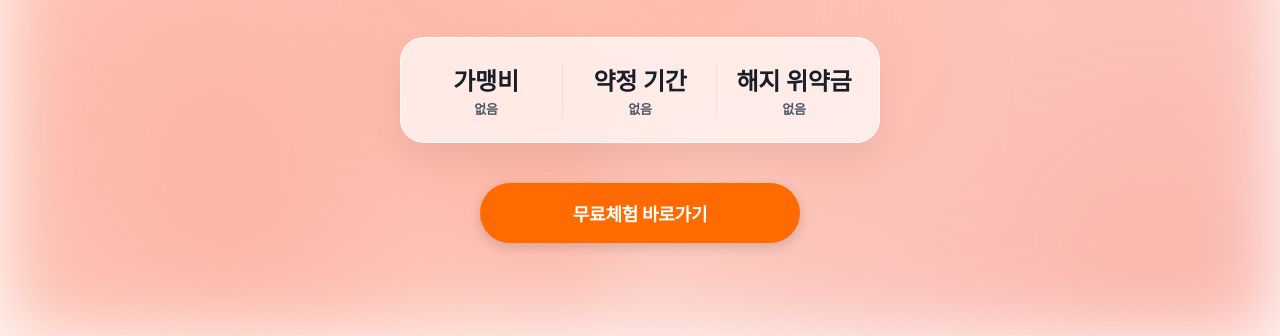
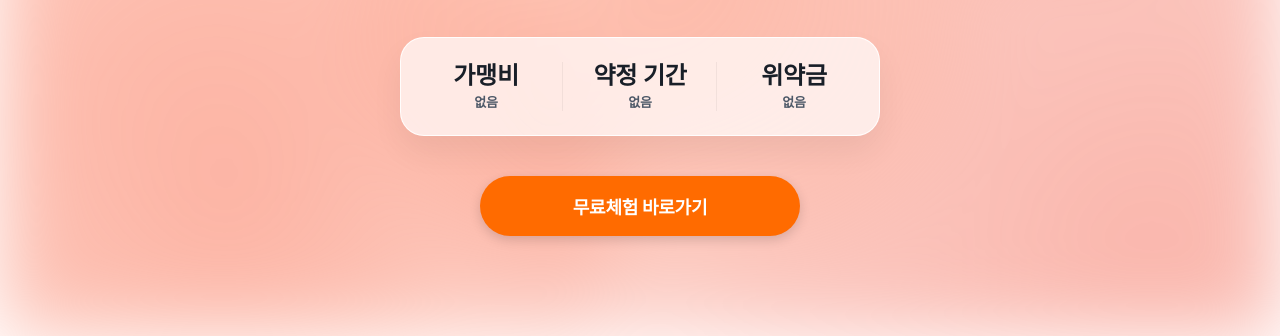
Before and after one commit to wook0202/gift-invitation, a plain HTML site: page booknew7re.html in a window 1280 px wide. Shown: the part 464-800 px from the top of the page. Drawn offline with Linux system fonts and the light colour scheme; a web font is replaced by a local one.

Commit message:
Add files via upload

```diff
--- a/booknew7re.html
+++ b/booknew7re.html
@@ -722,14 +722,20 @@ input[type="checkbox"] { accent-color: var(--brand-blue); cursor: pointer; width
   margin: 40px auto;
   max-width: 480px;
 }
-.stat { flex:1; padding:16px 8px; position:relative; }
+.stat { flex:1; padding:16px 8px; position:relative;
+  display: flex;           /* Flexbox 레이아웃 활성화 */
+  flex-direction: column;  /* 제목과 내용을 위아래로 배치 */
+  align-items: center;     /* 가로(수평) 방향 정중앙 정렬 */
+  justify-content: center; /* 세로(수직) 방향 정중앙 정렬 */
+  text-align: center;
+}
 .stat:not(:last-child)::after {
   content:''; position:absolute;
   right:0; top:20%; height:60%; width:1px;
   background:rgba(0,0,0,0.05);
 }
-.stat-n { font-size:24px; font-weight:800; color:#191F28; display:block; margin-bottom:2px; }
-.stat-l { font-size:13px; color:#4E5968; font-weight:600; }
+.stat-n { font-size:24px; font-weight:800; color:#191F28; display:block; margin-bottom:4px; line-height: 1.2; }
+.stat-l { font-size:13px; color:#4E5968; font-weight:600; line-height: 1.2; }
 
 .btn-hero-new {
   display: inline-flex;
@@ -926,7 +932,7 @@ input[type="checkbox"] { accent-color: var(--brand-blue); cursor: pointer; width
     <div class="stats-wrapper">
       <div class="stat"><span class="stat-n">가맹비</span><span class="stat-l">없음</span></div>
       <div class="stat"><span class="stat-n">약정 기간</span><span class="stat-l">없음</span></div>
-      <div class="stat"><span class="stat-n">해지 위약금</span><span class="stat-l">없음</span></div>
+      <div class="stat"><span class="stat-n">위약금</span><span class="stat-l">없음</span></div>
     </div>
 
     <button class="btn-hero-new" id="heroCtaBtn"> 무료체험 바로가기</button>
@@ -969,7 +975,7 @@ input[type="checkbox"] { accent-color: var(--brand-blue); cursor: pointer; width
 <section class="faq-section">
   <div class="faq-right-col">
     <span class="faq-label">자주 묻는 질문</span>
-    <h2 class="faq-heading">신청 전에<br>걱정되는 것들</h2>
+    <h2 class="faq-heading">신청 전에 걱정되는 것들</h2>
     <div class="mascot-wrap">
       <img class="mascot-img" src="doki2.png">
     </div>
```
